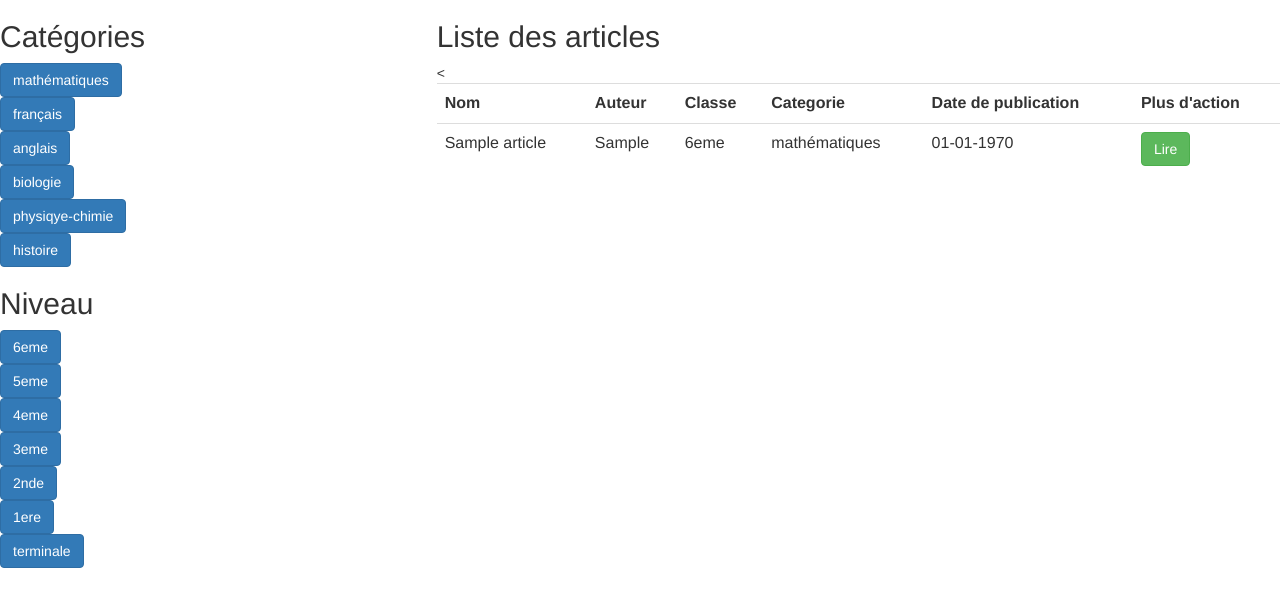
After one commit to Natchar2/wf3_projet_1, a PHP site: page /pages/listeArticles.php in a window 1280 px wide. The commit adds this page. Shown: the top 607 px of the page. Run offline with PHP 8.4, Linux system fonts and the light colour scheme; data comes from the database, SQL or seed files in the repository; tables that the repository leaves empty hold one stand-in row (values such as "Sample post").

Commit message:
Ajout admin.php + liste des articles

```diff
--- a/include/function.inc.php
+++ b/include/function.inc.php
@@ -46,4 +46,41 @@ function deleteArticle($id_article)
 
     }
 }
+function afficherArticlesByClasse($id_classe)
+{
+    require('../include/connexion.inc.php');
+    if(!is_numeric($id_classe) OR empty($id_classe))
+    {
+         trigger_error("ID CLASSE", E_USER_ERROR);
+    }
+
+    $articleByClasse = $bdd->prepare('SELECT * FROM articles WHERE classe = :id_classe');
+    $articleByClasse->bindValue('id_classe',$id_classe);
+    $articleByClasse->execute();
+    $result = $articleByClasse->fetchAll(PDO::FETCH_OBJ);
+    return $result;
+}
+function afficherArticlesByCategory($id_category)
+{
+    require('../include/connexion.inc.php');
+    if(!is_numeric($id_category) OR empty($id_category))
+    {
+         trigger_error("ID CATEGORY", E_USER_ERROR);
+    }
+
+    $articleByCat = $bdd->prepare('SELECT * FROM articles WHERE categorie = :id_category');
+    $articleByCat->bindValue('id_category',$id_category);
+    $articleByCat->execute();
+    $resultCat = $articleByCat->fetchAll(PDO::FETCH_OBJ);
+    return $resultCat;
+}
+function afficherArticles()
+{
+    require('../include/connexion.inc.php');
+    $totalArt = $bdd->query('SELECT * FROM articles');
+    $resultArt = $totalArt->fetchAll(PDO::FETCH_OBJ);
+    return $resultArt;
+}
+
+
 ?>
--- /dev/null
+++ b/pages/listeArticles.php
@@ -0,0 +1,119 @@
+<link rel="stylesheet" href="https://maxcdn.bootstrapcdn.com/bootstrap/3.3.7/css/bootstrap.min.css" integrity="sha384-BVYiiSIFeK1dGmJRAkycuHAHRg32OmUcww7on3RYdg4Va+PmSTsz/K68vbdEjh4u" crossorigin="anonymous">
+<?php require('../include/connexion.inc.php');
+require('../include/function.inc.php');
+$infosCat = $bdd->query("SELECT * FROM categories");
+$categories = $infosCat->fetchAll(PDO::FETCH_OBJ);
+// on recherche les niveaux
+$infosClasse = $bdd->query("SELECT * FROM classe");
+$classes = $infosClasse->fetchAll(PDO::FETCH_OBJ);
+// ON REGARDE SI UNE OPTION A ETE CHOISI
+// SI C'EST LA CLASSE :
+if(isset($_GET['id_classe']) AND is_numeric($_GET['id_classe']))
+{
+    //on appelle la fonction d'affichage
+    $articlesClasse = afficherArticlesByClasse($_GET['id_classe']);
+    $getClasse = 1;
+}
+if(isset($_GET['id_cat']) AND is_numeric($_GET['id_cat']))
+{
+    //on appelle la fonction d'affichage
+    $articlesCategory =afficherArticlesByCategory($_GET['id_cat']);
+    $getCat = 1;
+}
+if(!isset($_GET['id_cat']) AND !isset($_GET['id_classe']))
+{
+    $articles =afficherArticles();
+}
+
+if(isset($articlesClasse) and !empty($articlesClasse))
+{
+  $listeArticleClasse = '<table class="table"><tr><th>Nom</th><th>Auteur</th><th>Classe</th><th>Catégorie</th><th>Date de publication</th><th> Plus d\'action';
+  foreach($articlesClasse as $articleClasse)
+  {
+        $infosCat = $bdd->query("SELECT * FROM categories WHERE id = '$articleClasse->categorie'");
+        $categorie = $infosCat->fetch(PDO::FETCH_OBJ);
+        $infosClasse = $bdd->query("SELECT * FROM classe WHERE id = '$articleClasse->classe'");
+        $classe = $infosClasse->fetch(PDO::FETCH_OBJ);
+
+        $listeArticleClasse.='<tr><td>'.$articleClasse->titre.'</td><td>'.$articleClasse->auteur.'</td><td>'.htmlspecialchars($classe->niveauClasse).'</td><td>'.htmlspecialchars($categorie->nameCategorie).'</td><td>'.htmlspecialchars(date("d-m-Y", $articleClasse->datePublication)).'</td><td><a href="index.php?page=read&id_article='.$articleClasse->id.'" class="btn btn-success">Lire</a></td>';
+  }
+   $listeArticleClasse.= '</table>';
+}
+//on affiche les articles par catégories.
+if(isset($articlesCategory) and !empty($articlesCategory))
+{
+  $listeArticleCategory = '<table class="table"><tr><th>Nom</th><th>Auteur</th><th>Classe</th><th>Categorie</th><th>Date de publication</th><th> Plus d\'action';
+  foreach($articlesCategory as $articleCategory)
+  {
+        $infosCat = $bdd->query("SELECT * FROM categories WHERE id = '$articleCategory->categorie'");
+        $categorie = $infosCat->fetch(PDO::FETCH_OBJ);
+        $infosClasse = $bdd->query("SELECT * FROM classe WHERE id = '$articleCategory->classe'");
+        $classe = $infosClasse->fetch(PDO::FETCH_OBJ);
+     $listeArticleCategory.='<tr><td>'.$articleCategory->titre.'</td><td>'.$articleCategory->auteur.'</td><td>'.htmlspecialchars($classe->niveauClasse).'</td><td>'.htmlspecialchars($categorie->nameCategorie).'</td><td>'.htmlspecialchars(date("d-m-Y", $articleCategory->datePublication)).'</td><td><a href="index.php?page=read&id_article='.$articleCategory->id.'" class="btn btn-success">Lire</a></td>';
+  }
+   $listeArticleCategory.= '</table>';
+}
+
+//on affiche les articles.
+if(isset($articles) and !empty($articles))
+{
+  $listeArticle = '<table class="table"><tr><th>Nom</th><th>Auteur</th><<th>Classe</th><th>Categorie</th><th>Date de publication</th><th> Plus d\'action';
+  foreach($articles as $article)
+  {
+        $infosCat = $bdd->query("SELECT * FROM categories WHERE id = '$article->categorie'");
+        $categorie = $infosCat->fetch(PDO::FETCH_OBJ);
+        $infosClasse = $bdd->query("SELECT * FROM classe WHERE id = '$article->classe'");
+        $classe = $infosClasse->fetch(PDO::FETCH_OBJ);
+
+     $listeArticle.='<tr><td>'.$article->titre.'</td><td>'.$article->auteur.'</td><td>'.htmlspecialchars($classe->niveauClasse).'</td><td>'.htmlspecialchars($categorie->nameCategorie).'</td><td>'.htmlspecialchars(date("d-m-Y", $article->datePublication)).'</td><td><a href="index.php?page=read&id_article='.$article->id.'" class="btn btn-success">Lire</a></td>';
+  }
+    $listeArticle.= '</table>';
+}
+
+
+?>
+ <div class="row">
+  <div class="col-md-4">
+  <h2> Catégories</h2>
+  <?php
+  if(isset($categories)) // si on a des catégories
+  {
+      foreach($categories as $categorie)
+      {
+          echo '<a href="?id_cat='.$categorie->id.'" class="btn btn-primary">'.htmlspecialchars($categorie->nameCategorie).'</a><br />';
+      }
+  }
+?>
+<h2> Niveau </h2>
+<?php
+if(isset($classes)) // si on a des catégories
+{
+    foreach($classes as $classe)
+    {
+        echo '<a href="?id_classe='.$classe->id.'" class="btn btn-primary">'.htmlspecialchars($classe->niveauClasse).'</a><br />';
+    }
+}
+
+?>
+  </div>
+  <div class="col-md-8">
+     <h2>Liste des articles</h2>
+      <?php
+      if(isset($listeArticleClasse))
+      {
+        echo $listeArticleClasse;
+      }
+      if(isset($listeArticleCategory))
+      {
+        echo $listeArticleCategory;
+      }
+      if(isset($listeArticle))
+      {
+        echo $listeArticle;
+      }
+      ?>
+  </div>
+
+
+
+</div>
```
Also changed, not shown: pages/admin.php (+15 -13 lines).
